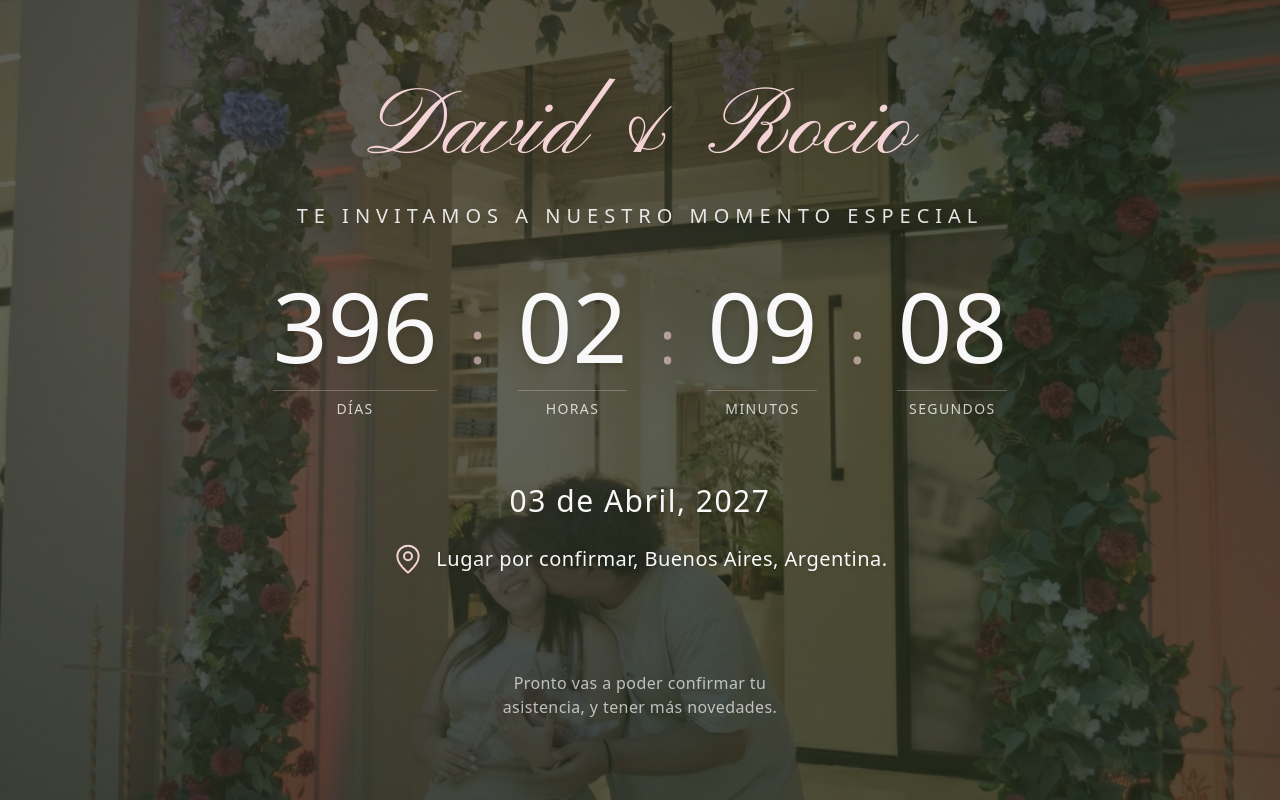
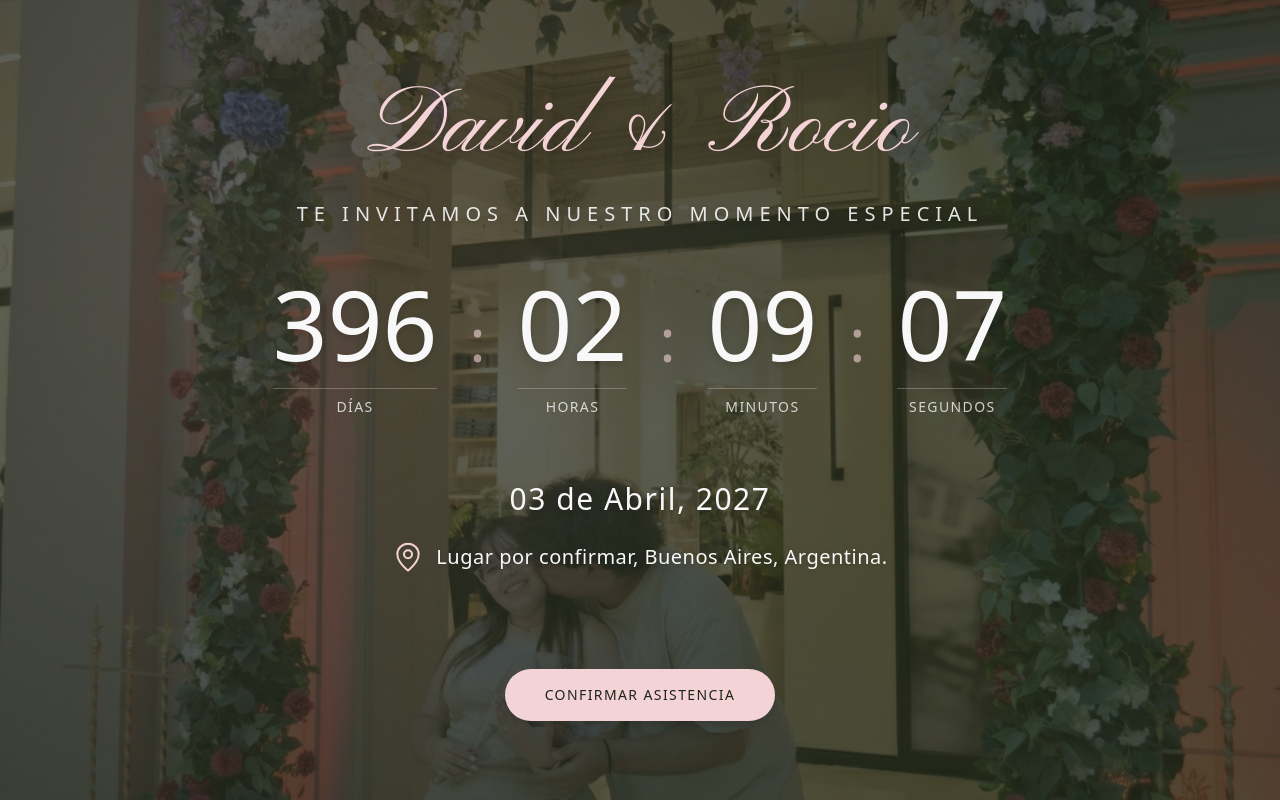
Before and after one commit to Davidsgs/proyect-marry-me, a Next.js app: page / in a window 1280 px wide. Built offline with nearby package versions, Linux system fonts and the light colour scheme; no server answers.

Commit message:
feat: add dynamic CTA button based on authentication to landing page (Chunk 4)

```diff
--- a/src/app/page.tsx
+++ b/src/app/page.tsx
@@ -1,13 +1,16 @@
 import Countdown from "@/components/Countdown";
 import { MapPin } from "lucide-react";
 import { Pinyon_Script } from "next/font/google";
+import Link from "next/link";
+import { auth } from "@/auth";
 
 const pinyonScript = Pinyon_Script({
   weight: "400",
   subsets: ["latin"],
 });
 
-export default function Home() {
+export default async function Home() {
+  const session = await auth();
   return (
     <main className="relative min-h-screen flex items-center justify-center overflow-hidden bg-wedding-sage-darkest">
       {/* Background Image Container */}
@@ -54,9 +57,28 @@ export default function Home() {
         </div>
 
         <div className="mt-16 md:mt-24 text-center">
-          <p className="text-sm md:text-base font-light text-wedding-cream/70 max-w-md mx-auto text-balance tracking-wide">
-            Pronto vas a poder confirmar tu asistencia, y tener más novedades.
-          </p>
+          {!session ? (
+            <Link
+              href="/login?callbackUrl=/dashboard"
+              className="inline-flex items-center gap-3 px-10 py-4 rounded-full bg-wedding-blush-light text-wedding-sage-darkest font-serif tracking-widest uppercase text-sm shadow-lg hover:bg-wedding-blush transition-all"
+            >
+              Confirmar asistencia
+            </Link>
+          ) : session.user?.permissions?.includes("admin.dashboard") ? (
+            <Link
+              href="/admin"
+              className="inline-flex items-center gap-3 px-10 py-4 rounded-full bg-wedding-blush-light text-wedding-sage-darkest font-serif tracking-widest uppercase text-sm shadow-lg hover:bg-wedding-blush transition-all"
+            >
+              Ir al panel
+            </Link>
+          ) : (
+            <Link
+              href="/dashboard"
+              className="inline-flex items-center gap-3 px-10 py-4 rounded-full bg-wedding-blush-light text-wedding-sage-darkest font-serif tracking-widest uppercase text-sm shadow-lg hover:bg-wedding-blush transition-all"
+            >
+              Ver tu invitación
+            </Link>
+          )}
         </div>
       </div>
     </main>
```
